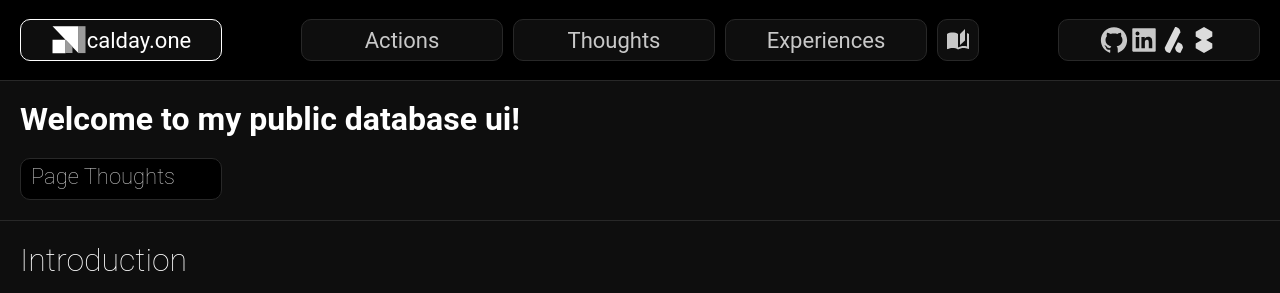
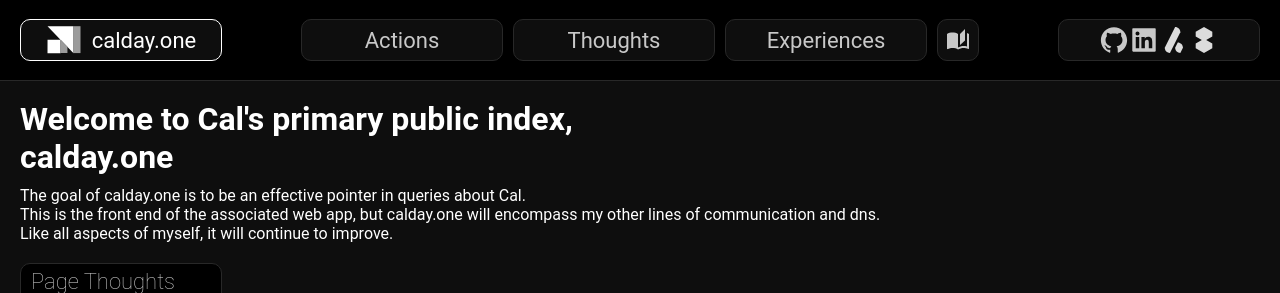
Before and after one commit to caldayham/depreciated-calday.one, a React (Create React App) app: page / in a window 1280 px wide. Shown: the top 293 px of the page. Built offline with nearby package versions, Linux system fonts and the light colour scheme.

Commit message:
some fixes

```diff
--- a/src/components/Header/Header.jsx
+++ b/src/components/Header/Header.jsx
@@ -69,8 +69,8 @@ const Header = () => {
             scaleFactor="1.1"
             fill={logoFill}
           />
-          <p>
-          calday.one
+          <p style={{paddingLeft: '10px'}}>
+            calday.one
           </p>
         </HeaderLink>
         <div style={{ flex: 1 }} />
--- a/src/pages/HomePage.jsx
+++ b/src/pages/HomePage.jsx
@@ -24,7 +24,13 @@ const HomePage = () => {
 
   return (
     <PrimaryContainer>
-      <h1>Welcome to my public database ui!</h1>
+      <h1>Welcome to Cal's primary public index, <br/>calday.one</h1>
+      <p style={{paddingTop: '10px'}}>The goal of calday.one is to be an effective pointer in queries about Cal.
+      <br/>
+      This is the front end of the associated web app, but calday.one will encompass my other lines of communication and dns.
+      <br/>
+      Like all aspects of myself, it will continue to improve.
+      </p>
       <ToggleCollapse
         onClick={() => setOpen((prev) => !prev)}
         open={open}
```
